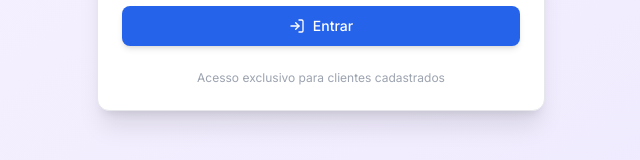
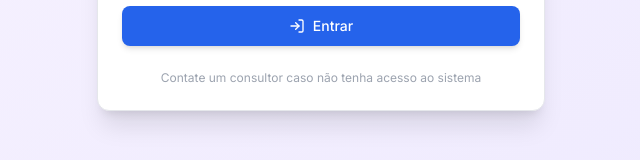
Before and after one commit to ArthurZimmer/helpdesk, a Next.js app in the folder helpdesk_platform/nextjs_space/: page /login in a window 1280 px wide. Shown: the part 516-676 px from the top of the page, without its empty margins (319-959 px from the left). Built offline with nearby package versions, Linux system fonts and the light colour scheme; no server answers.

Commit message:
05-02-2026 21:27

```diff
--- a/helpdesk_platform/nextjs_space/app/login/page.tsx
+++ b/helpdesk_platform/nextjs_space/app/login/page.tsx
@@ -110,7 +110,7 @@ function LoginForm() {
           </form>
           <div className="mt-6 text-center">
             <p className="text-xs text-gray-400">
-              Acesso exclusivo para clientes cadastrados
+              Contate um consultor caso não tenha acesso ao sistema
             </p>
           </div>
         </CardContent>
```
